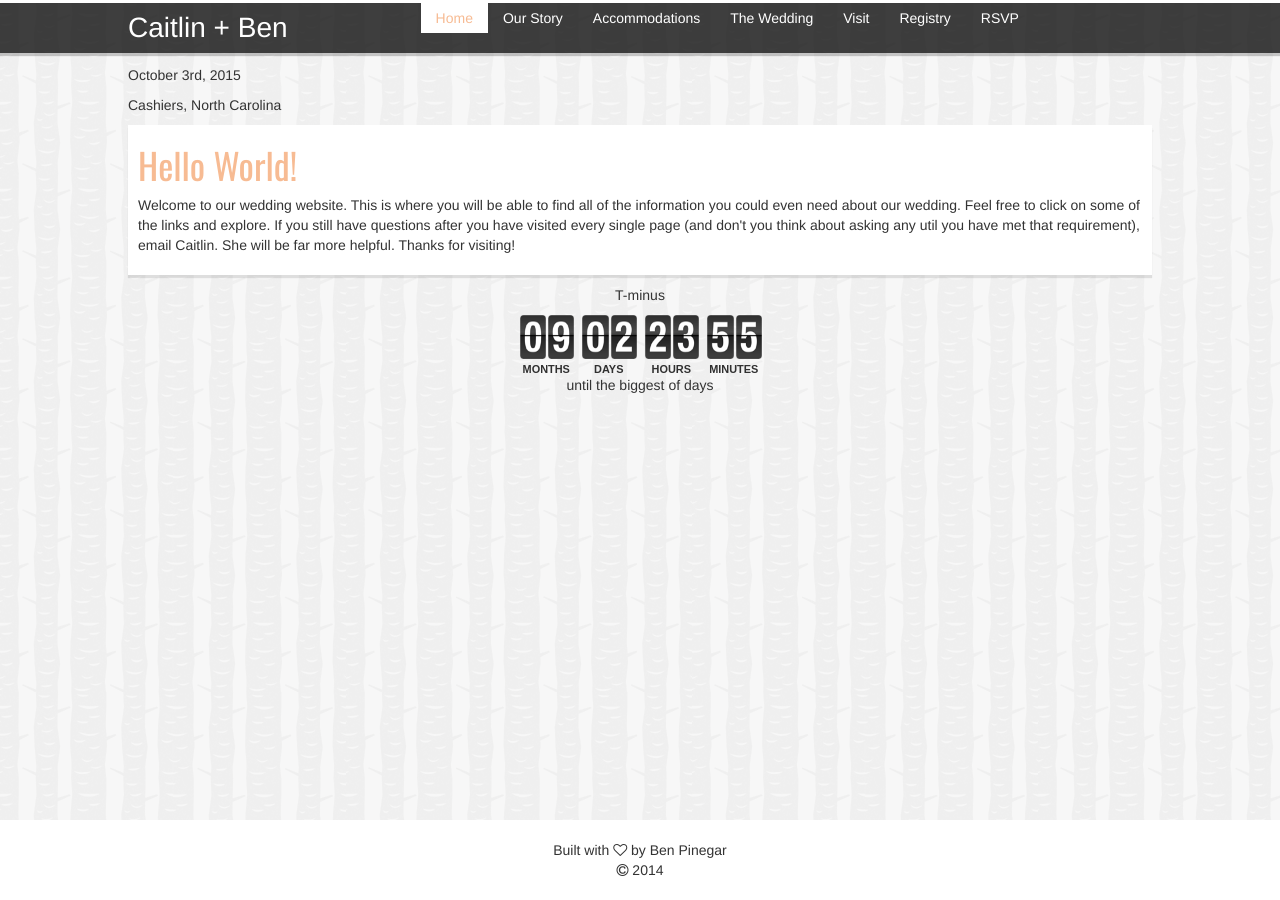
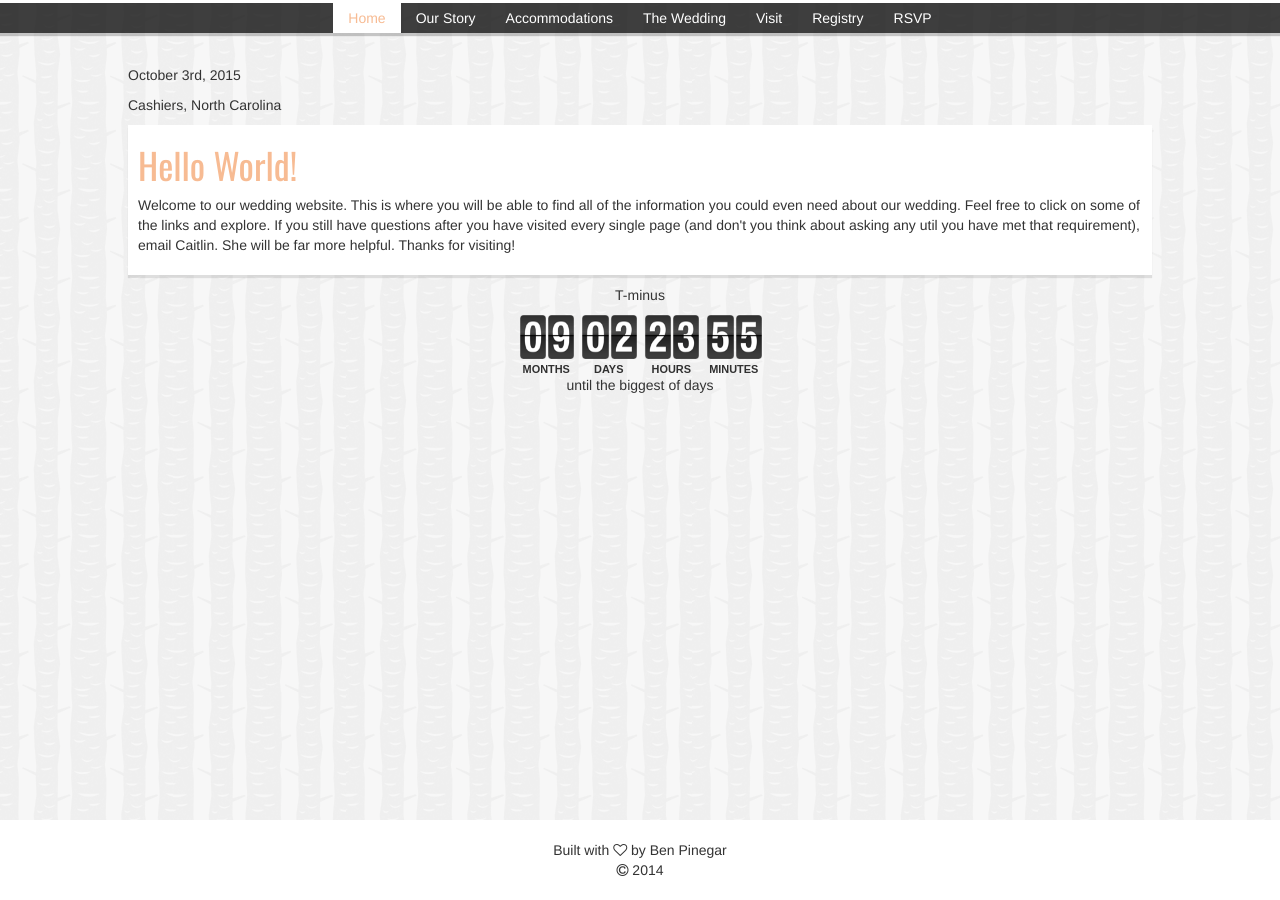
Before and after one commit to bpinegar/bpinegar.github.io, a Jekyll site: the page built from index.html, in a window 1280 px wide. Built offline with Jekyll 4.4.1, drawn with Linux system fonts in a browser that asks for light colours; nearby versions of some CDN libraries.

Commit message:
Update _custom.scss

```diff
--- a/_sass/_custom.scss
+++ b/_sass/_custom.scss
@@ -208,7 +208,7 @@ body {
 .navbar-nav li a {
     height: auto;
 }
-.navbar-brand-mobile > a {
+.navbar-brand {
   display: none;
 }
 .navbar-nav > li > a {
```
